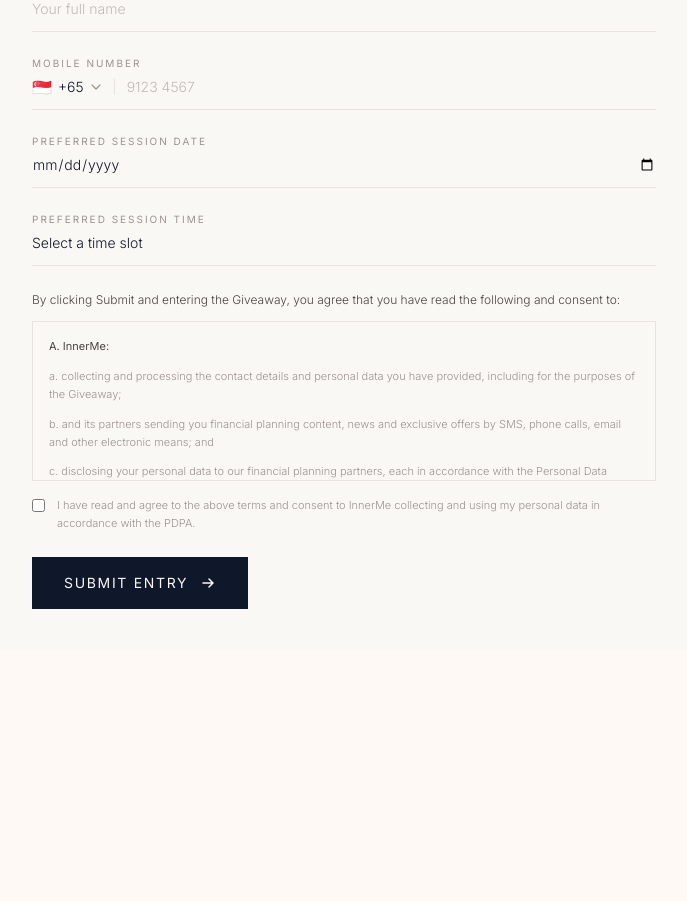
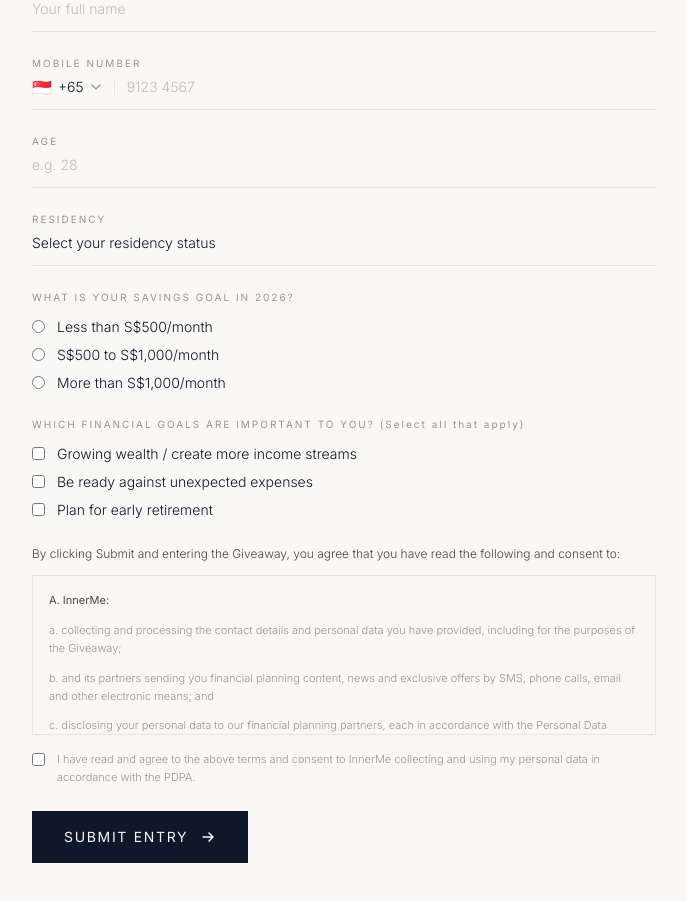
Before and after one commit to estxq/innerme, a Next.js app: page /giveaway in a window 1280 px wide. Shown: the part 1060-1961 px from the top of the page, without its empty margins (296-983 px from the left). Before the commit the page ends 1709 px from the top, so only its background shows below. Built offline with nearby package versions, Linux system fonts and the light colour scheme; a web font is replaced by a local one.

Commit message:
Remove booking date/time; add age, residency, savings goal, financial goals questions

```diff
--- a/src/app/giveaway/page.tsx
+++ b/src/app/giveaway/page.tsx
@@ -116,22 +116,22 @@ export default function GiveawayPage() {
   const [name, setName] = useState("");
   const [countryCode, setCountryCode] = useState("+65");
   const [phone, setPhone] = useState("");
-  const [bookingDate, setBookingDate] = useState("");
-  const [bookingTime, setBookingTime] = useState("");
+  const [age, setAge] = useState("");
+  const [residency, setResidency] = useState("");
+  const [savingsGoal, setSavingsGoal] = useState("");
+  const [financialGoals, setFinancialGoals] = useState<string[]>([]);
   const [submitted, setSubmitted] = useState(false);
   const [loading, setLoading] = useState(false);
   const [phoneError, setPhoneError] = useState("");
   const [agreed, setAgreed] = useState(false);
 
   const countdown = useCountdown(DEADLINE);
-  const today = new Date().toISOString().split("T")[0];
-  const timeSlots = [
-    "09:00 AM", "09:30 AM", "10:00 AM", "10:30 AM",
-    "11:00 AM", "11:30 AM", "12:00 PM", "12:30 PM",
-    "01:00 PM", "01:30 PM", "02:00 PM", "02:30 PM",
-    "03:00 PM", "03:30 PM", "04:00 PM", "04:30 PM",
-    "05:00 PM", "05:30 PM",
-  ];
+
+  function toggleGoal(goal: string) {
+    setFinancialGoals(prev =>
+      prev.includes(goal) ? prev.filter(g => g !== goal) : [...prev, goal]
+    );
+  }
   function validatePhone(code: string, num: string): string {
     const digits = num.replace(/\D/g, "");
     if (!digits) return "Please enter your phone number.";
@@ -148,8 +148,6 @@ export default function GiveawayPage() {
     if (!name.trim()) { setPhoneError("Please enter your name."); return; }
     const err = validatePhone(countryCode, phone);
     if (err) { setPhoneError(err); return; }
-    if (!bookingDate) { setPhoneError("Please select a preferred date."); return; }
-    if (!bookingTime) { setPhoneError("Please select a preferred time."); return; }
     if (!agreed) { setPhoneError("Please agree to the terms before submitting."); return; }
     setPhoneError("");
     setLoading(true);
@@ -157,7 +155,15 @@ export default function GiveawayPage() {
       await fetch(GOOGLE_SCRIPT_URL, {
         method: "POST", mode: "no-cors",
         headers: { "Content-Type": "text/plain" },
-        body: JSON.stringify({ name, phone: `${countryCode.replace(/^\+/, "")} ${phone}`, bookingDate, bookingTime, source: "giveaway" }),
+        body: JSON.stringify({
+          name,
+          phone: `${countryCode.replace(/^\+/, "")} ${phone}`,
+          age,
+          residency,
+          savings_goal_2026: savingsGoal,
+          financial_goals: financialGoals.join(", "),
+          source: "giveaway",
+        }),
       });
     } catch {}
     setLoading(false);
@@ -264,20 +270,59 @@ export default function GiveawayPage() {
             </div>
           </div>
 
-          {/* Preferred booking date & time */}
+          {/* Age */}
           <div className="flex flex-col gap-1.5">
-            <label className="text-[10px] tracking-[0.2em] text-[#9a9490] uppercase">Preferred Session Date</label>
-            <input type="date" value={bookingDate} onChange={e => setBookingDate(e.target.value)} min={today} required
-              className="bg-transparent border-b border-[#e8e4df] pb-3 text-[#0f172a] text-sm font-light focus:outline-none focus:border-[#0f172a] transition-colors duration-200"/>
+            <label className="text-[10px] tracking-[0.2em] text-[#9a9490] uppercase">Age</label>
+            <input type="number" value={age} onChange={e => setAge(e.target.value)}
+              placeholder="e.g. 28" min="16" max="99"
+              className="bg-transparent border-b border-[#e8e4df] pb-3 text-[#0f172a] text-sm font-light placeholder:text-[#c0bbb5] focus:outline-none focus:border-[#0f172a] transition-colors duration-200"/>
           </div>
 
+          {/* Residency */}
           <div className="flex flex-col gap-1.5">
-            <label className="text-[10px] tracking-[0.2em] text-[#9a9490] uppercase">Preferred Session Time</label>
-            <select value={bookingTime} onChange={e => setBookingTime(e.target.value)} required
+            <label className="text-[10px] tracking-[0.2em] text-[#9a9490] uppercase">Residency</label>
+            <select value={residency} onChange={e => setResidency(e.target.value)}
               className="bg-transparent border-b border-[#e8e4df] pb-3 text-[#0f172a] text-sm font-light focus:outline-none focus:border-[#0f172a] transition-colors duration-200 appearance-none cursor-pointer">
-              <option value="" disabled>Select a time slot</option>
-              {timeSlots.map(t => <option key={t} value={t}>{t}</option>)}
+              <option value="" disabled>Select your residency status</option>
+              <option value="Singapore Citizen">Singapore Citizen</option>
+              <option value="Permanent Resident">Permanent Resident</option>
+              <option value="Employment Pass">Employment Pass</option>
+              <option value="S Pass">S Pass</option>
+              <option value="Dependent Pass">Dependent Pass</option>
+              <option value="Other">Other</option>
             </select>
+          </div>
+
+          {/* Savings goal 2026 */}
+          <div className="flex flex-col gap-3">
+            <label className="text-[10px] tracking-[0.2em] text-[#9a9490] uppercase">What is your savings goal in 2026?</label>
+            <div className="flex flex-col gap-2">
+              {["Less than S$500/month", "S$500 to S$1,000/month", "More than S$1,000/month"].map(opt => (
+                <label key={opt} className="flex items-center gap-3 cursor-pointer">
+                  <input type="radio" name="savingsGoal" value={opt} checked={savingsGoal === opt} onChange={() => setSavingsGoal(opt)}
+                    className="accent-[#0f172a] shrink-0"/>
+                  <span className="text-sm text-[#0f172a] font-light">{opt}</span>
+                </label>
+              ))}
+            </div>
+          </div>
+
+          {/* Financial goals (multi-select) */}
+          <div className="flex flex-col gap-3">
+            <label className="text-[10px] tracking-[0.2em] text-[#9a9490] uppercase">Which financial goals are important to you? <span className="normal-case">(Select all that apply)</span></label>
+            <div className="flex flex-col gap-2">
+              {[
+                "Growing wealth / create more income streams",
+                "Be ready against unexpected expenses",
+                "Plan for early retirement",
+              ].map(goal => (
+                <label key={goal} className="flex items-center gap-3 cursor-pointer">
+                  <input type="checkbox" checked={financialGoals.includes(goal)} onChange={() => toggleGoal(goal)}
+                    className="accent-[#0f172a] shrink-0"/>
+                  <span className="text-sm text-[#0f172a] font-light">{goal}</span>
+                </label>
+              ))}
+            </div>
           </div>
 
           {/* Consent box */}
```
